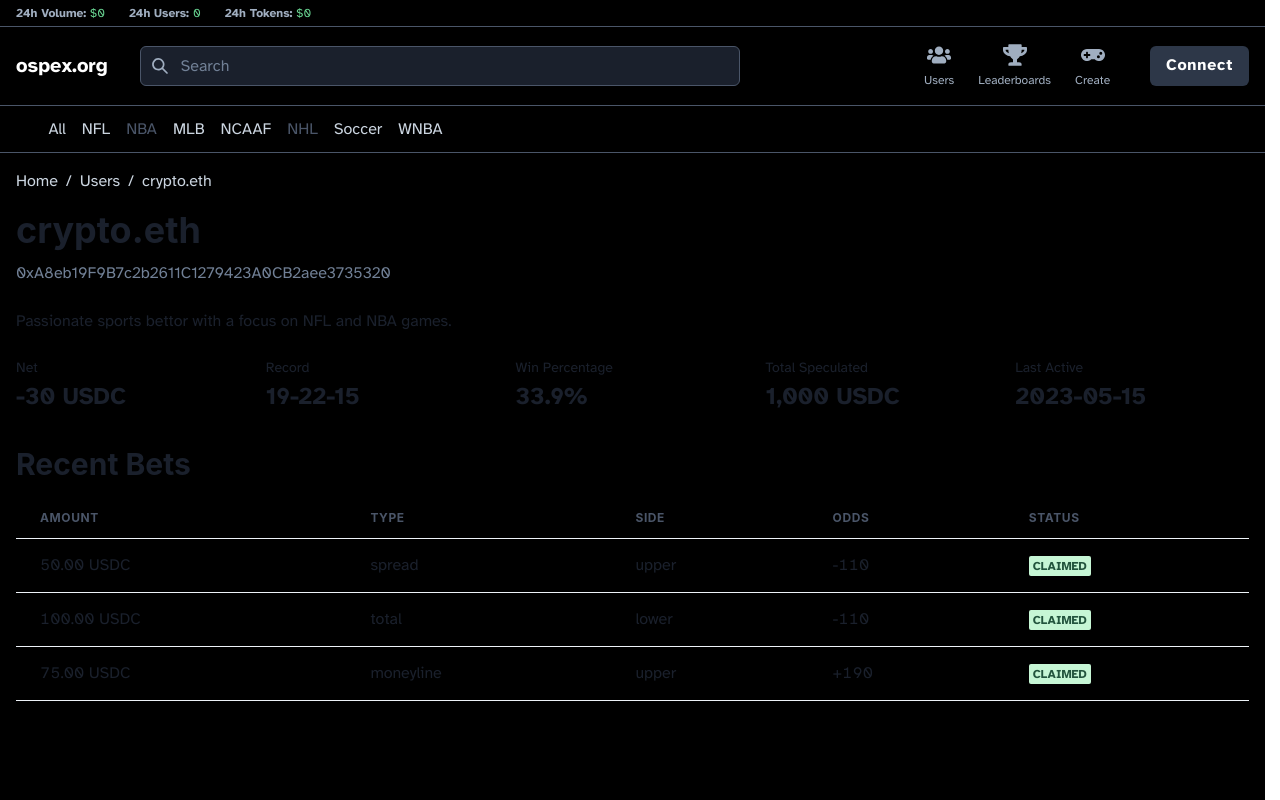
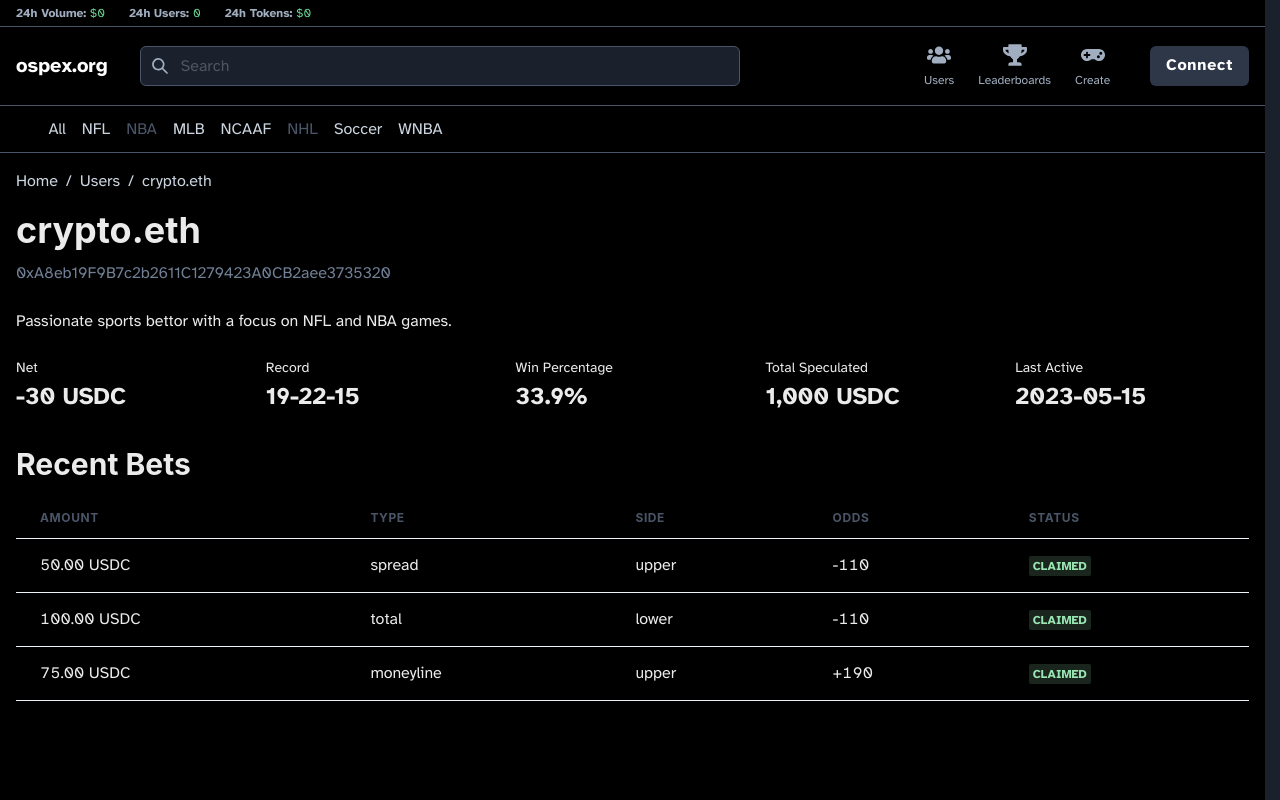
Before and after one commit to ospex-org/ospex-redesign, a Next.js app: page /u/1 in a window 1280 px wide. Built offline with nearby package versions, Linux system fonts and the light colour scheme.

Commit message:
update to dark mode and update donut chart

```diff
--- a/src/app/layout.tsx
+++ b/src/app/layout.tsx
@@ -1,10 +1,10 @@
 import type { Metadata } from "next";
 import { Atkinson_Hyperlegible } from 'next/font/google';
-import { ChakraProvider, ColorModeScript } from "@chakra-ui/react";
 import StatsBar from '@/components/layout/StatsBar'
 import Header from '@/components/layout/Header'
 import { Box } from '@chakra-ui/react'
 import MenuBar from "@/components/layout/MenuBar";
+import ColorModeProvider from '@/components/providers/ColorModeProvider';
 import React from 'react';
 import '../app/globals.css';
 
@@ -13,12 +13,6 @@ const atkinsonHyperlegible = Atkinson_Hyperlegible({
   subsets: ['latin'],
   display: 'swap',
 })
-
-// Simple config object that won't cause serialization issues
-const config = {
-  initialColorMode: 'dark',
-  useSystemColorMode: false,
-} as const;
 
 export const metadata: Metadata = {
   title: "ospex.org",
@@ -33,15 +27,14 @@ export default function RootLayout({
   return (
     <html lang="en" data-theme="dark">
       <body className={atkinsonHyperlegible.className}>
-        <ColorModeScript initialColorMode={config.initialColorMode} />
-        <ChakraProvider>
+        <ColorModeProvider>
           <Box bg="black" minHeight="100vh">
             <StatsBar />
             <Header />
             <MenuBar />
             {children}
           </Box>
-        </ChakraProvider>
+        </ColorModeProvider>
       </body>
     </html>
   );
--- /dev/null
+++ b/src/components/providers/ColorModeProvider.tsx
@@ -0,0 +1,32 @@
+'use client'
+
+import React, { useEffect } from 'react'
+import { ChakraProvider, ColorModeScript } from "@chakra-ui/react"
+
+const config = {
+  initialColorMode: 'dark',
+  useSystemColorMode: false,
+} as const;
+
+export default function ColorModeProvider({
+  children
+}: {
+  children: React.ReactNode
+}) {
+  useEffect(() => {
+    if (typeof window !== 'undefined') {
+      localStorage.setItem('chakra-ui-color-mode', 'dark');
+      document.documentElement.setAttribute('data-theme', 'dark');
+      document.documentElement.style.colorScheme = 'dark';
+    }
+  }, []);
+
+  return (
+    <>
+      <ColorModeScript initialColorMode={config.initialColorMode} />
+      <ChakraProvider>
+        {children}
+      </ChakraProvider>
+    </>
+  );
+}
```
Also changed, not shown: src/components/common/BetPoolPieChart.tsx (+10 -2 lines).
